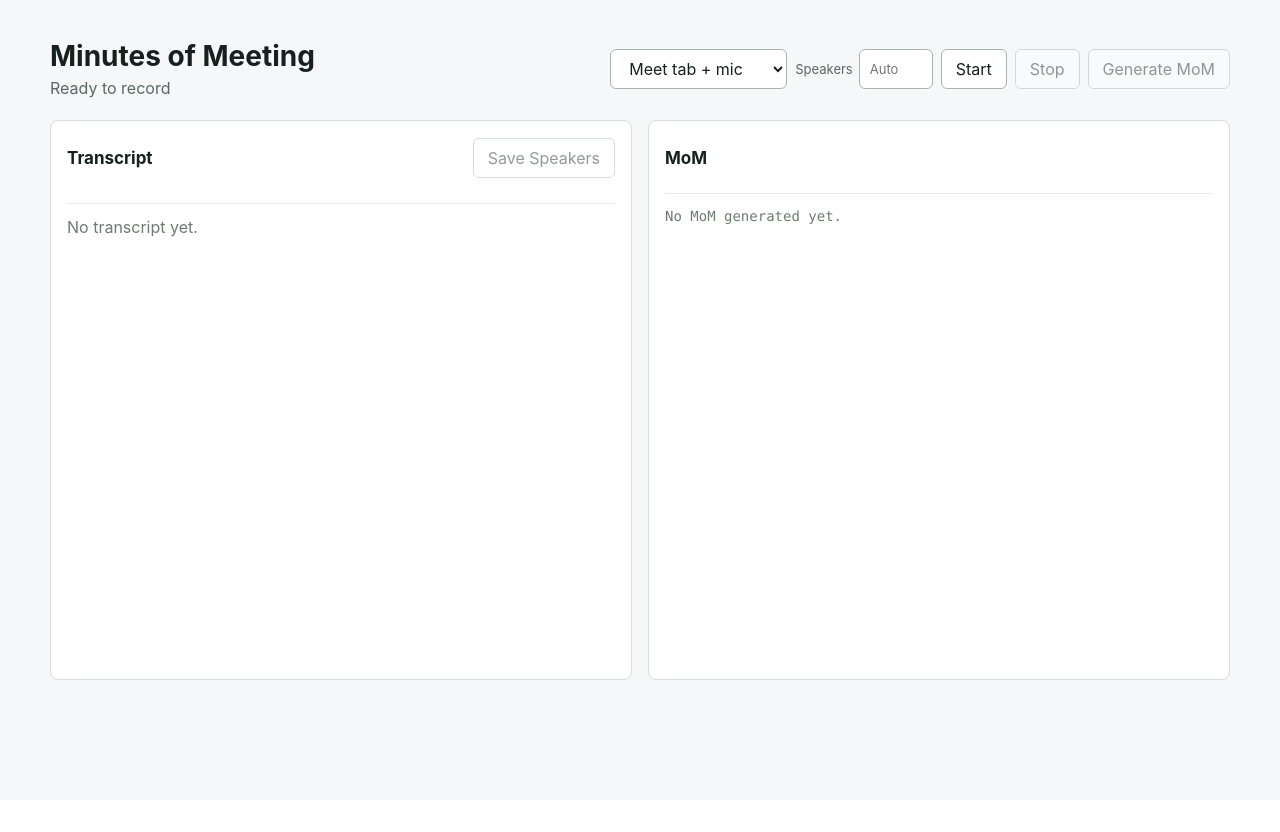
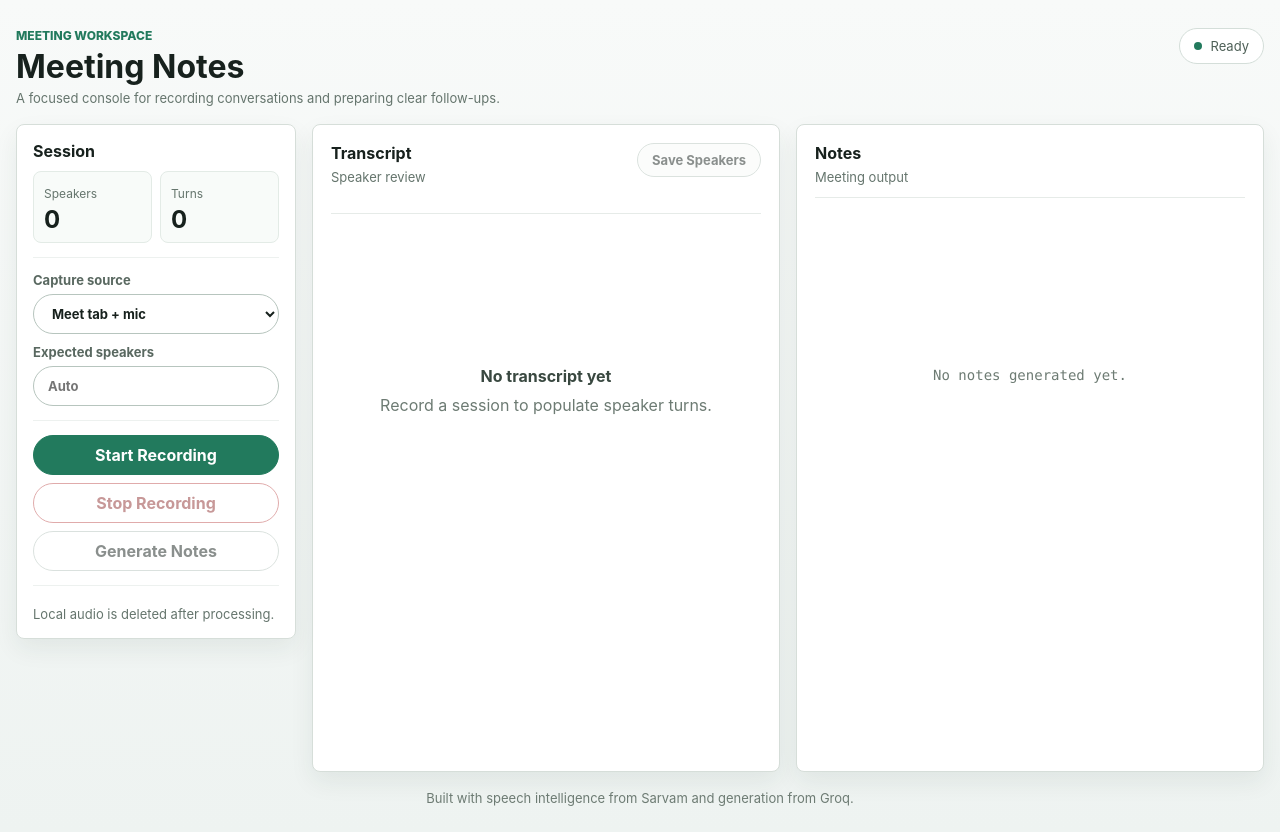
Before and after one commit to AvisharSharan/baat-cheet, a FastAPI app: page / in a window 1280 px wide. Before the commit the page ends 680 px from the top, so only its background shows below. Run offline with FastAPI, Linux system fonts and the light colour scheme; some libraries are stand-ins or nearby versions.

Commit message:
Revamp meeting notes workspace UI

```diff
--- a/app/static/app.js
+++ b/app/static/app.js
@@ -16,6 +16,8 @@ const transcriptEl = document.querySelector("#transcript");
 const speakerEditor = document.querySelector("#speakerEditor");
 const momOutput = document.querySelector("#momOutput");
 const exportLinks = document.querySelector("#exportLinks");
+const speakerMetric = document.querySelector("#speakerMetric");
+const turnMetric = document.querySelector("#turnMetric");
 
 startBtn.addEventListener("click", startRecording);
 stopBtn.addEventListener("click", stopRecording);
@@ -118,12 +120,14 @@ function renderState(data) {
 function renderTranscript(transcript, speakerNames) {
   if (!transcript.length) {
     transcriptEl.className = "transcript empty";
-    transcriptEl.textContent = "No transcript yet.";
+    transcriptEl.innerHTML = "<strong>No transcript yet</strong><span>Start a recording and stop it when the meeting ends.</span>";
     speakerEditor.innerHTML = "";
+    updateMetrics([]);
     return;
   }
 
   const speakers = [...new Set(transcript.map((turn) => turn.speaker))];
+  updateMetrics(transcript);
   speakerEditor.innerHTML = speakers
     .map((speaker) => {
       const value = speakerNames[speaker] || speaker;
@@ -138,6 +142,12 @@ function renderTranscript(transcript, speakerNames) {
       return `<div class="turn"><span class="speaker">${escapeHtml(label)}</span><br />${escapeHtml(turn.text)}</div>`;
     })
     .join("");
+}
+
+function updateMetrics(transcript) {
+  const speakers = new Set(transcript.map((turn) => turn.speaker));
+  speakerMetric.textContent = String(speakers.size);
+  turnMetric.textContent = String(transcript.length);
 }
 
 async function saveSpeakers() {
@@ -157,7 +167,7 @@ async function saveSpeakers() {
 async function generateMom() {
   if (!meetingId) return;
   await saveSpeakers();
-  setStatus("Generating MoM...");
+  setStatus("Generating notes...");
   momBtn.disabled = true;
   const response = await fetch(`/api/meetings/${meetingId}/mom`, { method: "POST" });
   renderState(await response.json());
--- a/app/static/index.html
+++ b/app/static/index.html
@@ -8,44 +8,87 @@
   </head>
   <body>
     <main class="shell">
-      <section class="toolbar">
-        <div>
-          <h1>Minutes of Meeting</h1>
-          <p id="statusText">Ready to record</p>
+      <section class="topbar">
+        <div class="titleBlock">
+          <p class="eyebrow">Meeting workspace</p>
+          <h1>Meeting Notes</h1>
+          <p class="subtle">A focused console for recording conversations and preparing clear follow-ups.</p>
         </div>
-        <div class="actions">
+        <div class="statusPill"><span class="statusDot"></span><span id="statusText">Ready</span></div>
+      </section>
+
+      <section class="workspace">
+        <aside class="sidebar">
+          <div class="sidebarSection">
+            <h2>Session</h2>
+            <div class="metricGrid">
+              <div class="metric">
+                <span>Speakers</span>
+                <strong id="speakerMetric">0</strong>
+              </div>
+              <div class="metric">
+                <span>Turns</span>
+                <strong id="turnMetric">0</strong>
+              </div>
+            </div>
+          </div>
+
+          <div class="sidebarSection">
+            <label class="controlField">
+              <span>Capture source</span>
               <select id="captureMode" aria-label="Capture source">
                 <option value="meeting">Meet tab + mic</option>
                 <option value="microphone">Microphone only</option>
               </select>
-          <label class="compactField">
-            <span>Speakers</span>
+            </label>
+            <label class="controlField">
+              <span>Expected speakers</span>
               <input id="speakerCount" type="number" min="1" max="10" placeholder="Auto" />
             </label>
-          <button id="startBtn" type="button">Start</button>
-          <button id="stopBtn" type="button" disabled>Stop</button>
-          <button id="momBtn" type="button" disabled>Generate MoM</button>
           </div>
-      </section>
 
-      <section class="grid">
+          <div class="sidebarSection">
+            <div class="actions vertical">
+              <button id="startBtn" class="primary" type="button">Start Recording</button>
+              <button id="stopBtn" class="danger" type="button" disabled>Stop Recording</button>
+              <button id="momBtn" type="button" disabled>Generate Notes</button>
+            </div>
+          </div>
+
+          <div class="sidebarSection compactInfo">
+            <span>Local audio is deleted after processing.</span>
+          </div>
+        </aside>
+
+        <section class="contentGrid">
           <div class="panel">
             <div class="panelHead">
+              <div>
                 <h2>Transcript</h2>
-            <button id="saveSpeakersBtn" type="button" disabled>Save Speakers</button>
+                <p>Speaker review</p>
+              </div>
+              <button id="saveSpeakersBtn" class="secondary" type="button" disabled>Save Speakers</button>
             </div>
             <div id="speakerEditor" class="speakerEditor"></div>
-          <div id="transcript" class="transcript empty">No transcript yet.</div>
+            <div id="transcript" class="transcript empty">
+              <strong>No transcript yet</strong>
+              <span>Record a session to populate speaker turns.</span>
+            </div>
           </div>
 
           <div class="panel">
             <div class="panelHead">
-            <h2>MoM</h2>
+              <div>
+                <h2>Notes</h2>
+                <p>Meeting output</p>
+              </div>
               <div class="exportLinks" id="exportLinks"></div>
             </div>
-          <pre id="momOutput" class="mom empty">No MoM generated yet.</pre>
+            <pre id="momOutput" class="mom empty">No notes generated yet.</pre>
           </div>
         </section>
+      </section>
+      <footer class="footerCredit">Built with speech intelligence from Sarvam and generation from Groq.</footer>
     </main>
     <script src="/static/app.js"></script>
   </body>
--- a/app/static/styles.css
+++ b/app/static/styles.css
@@ -1,8 +1,8 @@
 :root {
   color-scheme: light;
   font-family: Inter, ui-sans-serif, system-ui, -apple-system, BlinkMacSystemFont, "Segoe UI", sans-serif;
-  background: #f5f7f8;
-  color: #16201c;
+  background: #f2f5f4;
+  color: #17211d;
 }
 
 * {
@@ -11,47 +11,74 @@
 
 body {
   margin: 0;
+  background:
+    linear-gradient(180deg, #f8faf9 0%, #eef3f1 100%);
 }
 
 button,
-select {
-  border: 1px solid #a7b5ad;
+select,
+input {
+  width: 100%;
+  min-height: 40px;
+  border: 1px solid #b7c5be;
+  border-radius: 999px;
   background: #ffffff;
-  color: #16201c;
-  border-radius: 6px;
-  min-height: 40px;
+  color: #17211d;
   padding: 0 14px;
   font: inherit;
+}
+
+button {
+  display: inline-flex;
+  align-items: center;
+  justify-content: center;
+  font-weight: 700;
   cursor: pointer;
 }
 
-select {
-  min-width: 150px;
-}
-
 button:disabled,
-select:disabled {
+select:disabled,
+input:disabled {
   cursor: not-allowed;
-  opacity: 0.45;
+  opacity: 0.5;
 }
 
 button:not(:disabled):hover,
-select:not(:disabled):hover {
+select:not(:disabled):hover,
+input:not(:disabled):hover {
   border-color: #227a5d;
 }
 
+.primary {
+  border-color: #227a5d;
+  background: #227a5d;
+  color: #ffffff;
+}
+
+.danger {
+  border-color: #c25a5a;
+  color: #913333;
+}
+
+.secondary {
+  width: auto;
+  min-height: 34px;
+  background: #f7faf8;
+  font-size: 13px;
+}
+
 .shell {
-  width: min(1180px, calc(100vw - 32px));
+  width: min(1320px, calc(100vw - 32px));
   margin: 0 auto;
   padding: 24px 0;
 }
 
-.toolbar {
+.topbar {
   display: flex;
-  align-items: center;
+  align-items: flex-start;
   justify-content: space-between;
   gap: 20px;
-  padding: 16px 0 22px;
+  padding: 4px 0 18px;
 }
 
 h1,
@@ -61,69 +88,157 @@ p {
 }
 
 h1 {
-  font-size: 28px;
-  line-height: 1.15;
+  font-size: 32px;
+  line-height: 1.1;
 }
 
 h2 {
-  font-size: 17px;
+  font-size: 16px;
 }
 
-#statusText {
-  margin-top: 6px;
-  color: #596860;
+.eyebrow {
+  margin-bottom: 6px;
+  color: #227a5d;
+  font-size: 12px;
+  font-weight: 800;
+  letter-spacing: 0;
+  text-transform: uppercase;
 }
 
-.actions,
-.panelHead,
-.exportLinks {
+.subtle,
+.panelHead p,
+.compactInfo {
+  margin-top: 6px;
+  color: #65756d;
+  font-size: 13px;
+}
+
+.statusPill {
+  display: inline-flex;
+  align-items: center;
+  gap: 8px;
+  min-height: 36px;
+  max-width: 420px;
+  border: 1px solid #d4ded9;
+  border-radius: 999px;
+  background: #ffffff;
+  padding: 0 14px;
+  color: #4e6057;
+  font-size: 13px;
+}
+
+.statusDot {
+  width: 8px;
+  height: 8px;
+  border-radius: 999px;
+  background: #227a5d;
+}
+
+.workspace {
+  display: grid;
+  grid-template-columns: 280px minmax(0, 1fr);
+  gap: 16px;
+  align-items: start;
+}
+
+.sidebar,
+.panel {
+  border: 1px solid #d6ded9;
+  border-radius: 8px;
+  background: #ffffff;
+  box-shadow: 0 10px 24px rgba(28, 52, 42, 0.07);
+}
+
+.sidebar {
+  display: grid;
+  gap: 14px;
+  padding: 16px;
+  position: sticky;
+  top: 16px;
+}
+
+.sidebarSection {
+  display: grid;
+  gap: 10px;
+  padding-bottom: 14px;
+  border-bottom: 1px solid #edf1ef;
+}
+
+.sidebarSection:last-child {
+  border-bottom: 0;
+  padding-bottom: 0;
+}
+
+.metricGrid {
+  display: grid;
+  grid-template-columns: 1fr 1fr;
+  gap: 8px;
+}
+
+.metric {
+  min-height: 68px;
+  border: 1px solid #e3ebe6;
+  border-radius: 8px;
+  padding: 10px;
+  background: #f8fbf9;
+}
+
+.metric span {
+  color: #65756d;
+  font-size: 12px;
+}
+
+.metric strong {
+  display: block;
+  margin-top: 6px;
+  font-size: 24px;
+  line-height: 1;
+}
+
+.controlField {
+  display: grid;
+  gap: 6px;
+  color: #596860;
+  font-size: 13px;
+  font-weight: 700;
+}
+
+.actions {
   display: flex;
   align-items: center;
   gap: 8px;
   flex-wrap: wrap;
 }
 
-.compactField {
-  display: flex;
-  align-items: center;
-  gap: 6px;
-  color: #596860;
-  font-size: 13px;
+.actions.vertical {
+  display: grid;
 }
 
-.compactField input {
-  width: 74px;
-  min-height: 40px;
-  border: 1px solid #a7b5ad;
-  border-radius: 6px;
-  padding: 0 10px;
-  font: inherit;
-}
-
-.grid {
+.contentGrid {
   display: grid;
-  grid-template-columns: 1fr 1fr;
+  grid-template-columns: minmax(0, 1fr) minmax(0, 1fr);
   gap: 16px;
 }
 
 .panel {
-  min-height: 70vh;
-  background: #ffffff;
-  border: 1px solid #d6ded9;
-  border-radius: 8px;
-  padding: 16px;
+  min-height: calc(100vh - 152px);
+  padding: 18px;
 }
 
-.panelHead {
+.panelHead,
+.exportLinks {
+  display: flex;
+  align-items: flex-start;
   justify-content: space-between;
-  min-height: 42px;
+  gap: 10px;
+  flex-wrap: wrap;
 }
 
 .speakerEditor {
   display: grid;
-  grid-template-columns: repeat(auto-fit, minmax(180px, 1fr));
+  grid-template-columns: repeat(auto-fit, minmax(170px, 1fr));
   gap: 10px;
-  margin: 12px 0;
+  margin: 14px 0;
 }
 
 .speakerEditor label {
@@ -135,58 +250,97 @@ h2 {
 
 .speakerEditor input {
   min-height: 36px;
-  border: 1px solid #c6d1ca;
-  border-radius: 6px;
-  padding: 0 10px;
-  font: inherit;
+  border-color: #c6d1ca;
 }
 
 .transcript,
 .mom {
+  margin-top: 12px;
+  padding-top: 14px;
   border-top: 1px solid #e6ebe8;
-  padding-top: 12px;
+  max-height: calc(100vh - 252px);
+  overflow: auto;
   white-space: pre-wrap;
   line-height: 1.45;
 }
 
 .turn {
-  padding: 10px 0;
+  padding: 12px 0;
   border-bottom: 1px solid #edf1ef;
 }
 
 .speaker {
-  font-weight: 700;
+  display: inline-block;
+  margin-bottom: 4px;
   color: #227a5d;
+  font-weight: 800;
 }
 
 .mom {
   font-family: ui-monospace, SFMono-Regular, Consolas, "Liberation Mono", monospace;
   font-size: 14px;
-  overflow: auto;
 }
 
 .empty {
+  display: grid;
+  place-content: center;
+  min-height: 340px;
   color: #6d7b73;
+  text-align: center;
+}
+
+.empty strong {
+  display: block;
+  color: #394840;
+}
+
+.empty span {
+  display: block;
+  margin-top: 6px;
 }
 
 .exportLinks a {
+  display: inline-flex;
+  align-items: center;
+  min-height: 34px;
+  border: 1px solid #c9d6d0;
+  border-radius: 999px;
+  padding: 0 12px;
+  background: #f7faf8;
   color: #2262a8;
   text-decoration: none;
-  font-size: 14px;
+  font-size: 13px;
+  font-weight: 700;
 }
 
-@media (max-width: 820px) {
-  .toolbar,
-  .grid {
+.footerCredit {
+  padding: 18px 0 2px;
+  color: #6d7b73;
+  font-size: 13px;
+  text-align: center;
+}
+
+@media (max-width: 980px) {
+  .topbar,
+  .workspace,
+  .contentGrid {
     grid-template-columns: 1fr;
   }
 
-  .toolbar {
+  .topbar {
     align-items: stretch;
     flex-direction: column;
   }
 
-  .actions button {
-    flex: 1;
+  .sidebar {
+    position: static;
+  }
+
+  .panel {
+    min-height: 540px;
+  }
+
+  h1 {
+    font-size: 28px;
   }
 }
```
Lines whose indentation alone changed are shown as unchanged.
